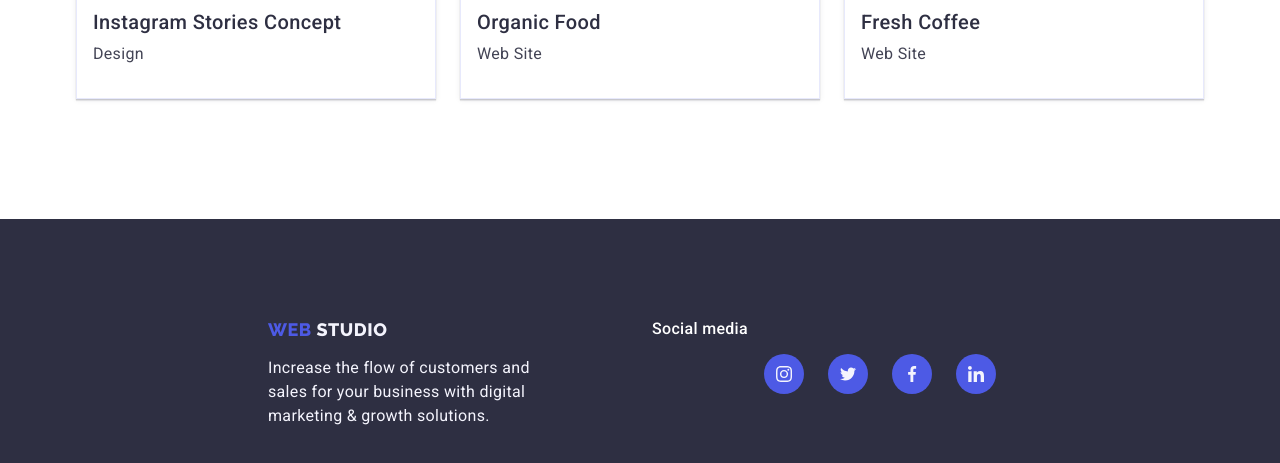
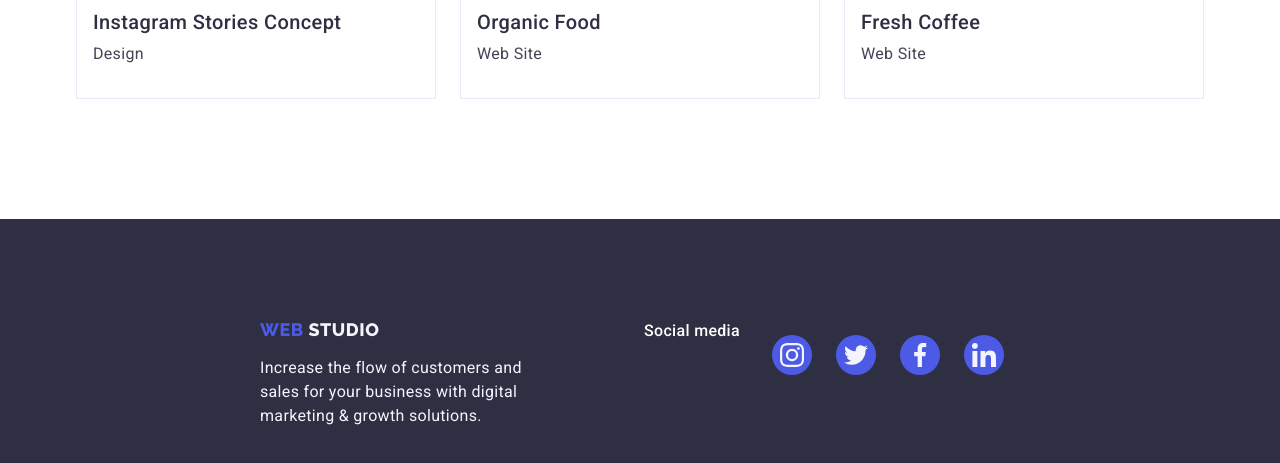
Before and after one commit to AnastasiiaChikunova/goit-markup-hw-04, a plain HTML site: page portfolio.html in a window 1280 px wide. Shown: the part 1551-2014 px from the top of the page. Drawn offline with nearby package versions, Linux system fonts and the light colour scheme.

Commit message:
change100

```diff
--- a/css/styles.css
+++ b/css/styles.css
@@ -390,22 +390,26 @@ border-radius: 4px;
 .social-container{
   display: flex;
   justify-content: center;
-  justify-content: center;
+  gap: 16px;
+  }
+  .description-social{
+font-weight: 500;
+font-size: 16px;
+line-height: 1.5;
+letter-spacing: 0.02em;
+color: var(--background-color-site);
+margin-bottom: 16px;
 
-}
-.social-subtitle{
-  font-size: 16px;
-  padding-bottom: 14px;
-  text-align: center;
-  flex-basis: 208px;
-}
+  }
+
 .footer-container{
   display: flex;
   justify-content: center;
   gap: 120px;
+  align-items: baseline;
 }
 .footer-container-left{
-  flex-basis: 264px;
+ gap: 120px;
 }
 
 
@@ -462,6 +466,14 @@ border-radius: 4px;
 .portfolio-item {
   border-top: none;
 }
+.portfolio-link{
+  display: block;
+}
+.portfolio-link :hover,
+.portfolio-link :focus{
+  box-shadow: 0px 1px 6px rgba(46, 47, 66, 0.08),
+    0px 1px 1px rgba(46, 47, 66, 0.16), 0px 2px 1px rgba(46, 47, 66, 0.08);
+}
 
 .portfolio-cards {
   padding-top: 32px;
@@ -471,7 +483,3 @@ border-radius: 4px;
   border: 1px solid var(--border-buttoms-color);
   border-top: none;
 }
-.card-set-item {
-  box-shadow: 0px 1px 6px rgba(46, 47, 66, 0.08),
-    0px 1px 1px rgba(46, 47, 66, 0.16), 0px 2px 1px rgba(46, 47, 66, 0.08);
-}
--- a/portfolio.html
+++ b/portfolio.html
@@ -229,7 +229,7 @@
         </p>
       </div>
         <div class="social-container">
-          <h3 class=" subtitle-three social-subtitle">Social media</h3>
+          <p class="description-social">Social media</p>
           <ul class="menu-social menu-socisl-footer">
             <li class="menu-social-item list footer-social">
               <a
@@ -239,7 +239,7 @@
                 rel="noopener noreferrer"
                 aria-label="icon-instagram"
               >
-              <svg class="cosial-pictures" width="16" height="16">
+              <svg class="cosial-pictures" width="24" height="24">
                 <use href="./images/icons.svg#icon-instagram-1"></use></svg>
               </a>
 
@@ -252,7 +252,7 @@
                 rel="noopener noreferrer"
                 aria-label="icon-twitter"
               >
-              <svg class="cosial-pictures" width="16" height="16">
+              <svg class="cosial-pictures" width="24" height="24">
                 <use href="./images/icons.svg#icon-twitter-2"></use>
               </svg>
             </a>
@@ -265,7 +265,7 @@
                 rel="noopener noreferrer"
                 aria-label="icon-facebook"
               >
-              <svg class="cosial-pictures" width="16" height="16">
+              <svg class="cosial-pictures" width="24" height="24">
                 <use href="./images/icons.svg#icon-facebook-3"></use>
               </svg></a>
             </li>
@@ -277,7 +277,7 @@
                 rel="noopener noreferrer"
                 aria-label="icon-linkedin"
               >
-              <svg class="cosial-pictures" width="16" height="16">
+              <svg class="cosial-pictures" width="24" height="24">
                 <use href="./images/icons.svg#icon-linkedin-4"></use>
               </svg></a>
             </li>
```
Also changed, not shown: index.html (+5 -5 lines).
